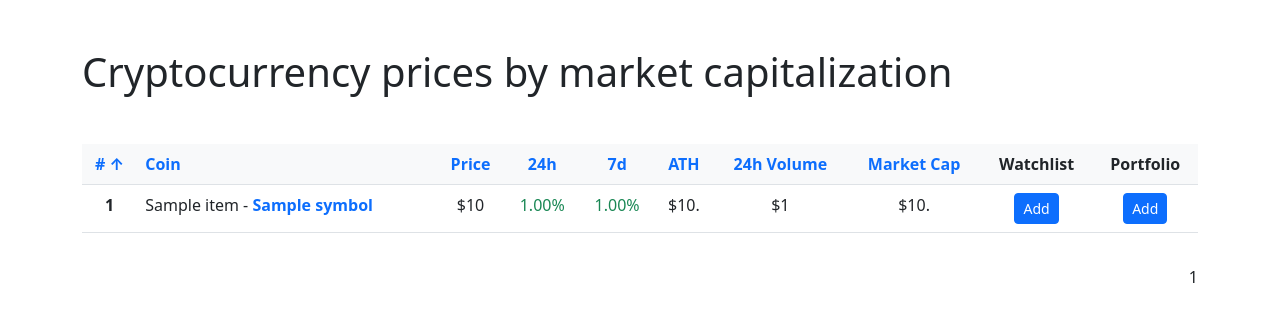
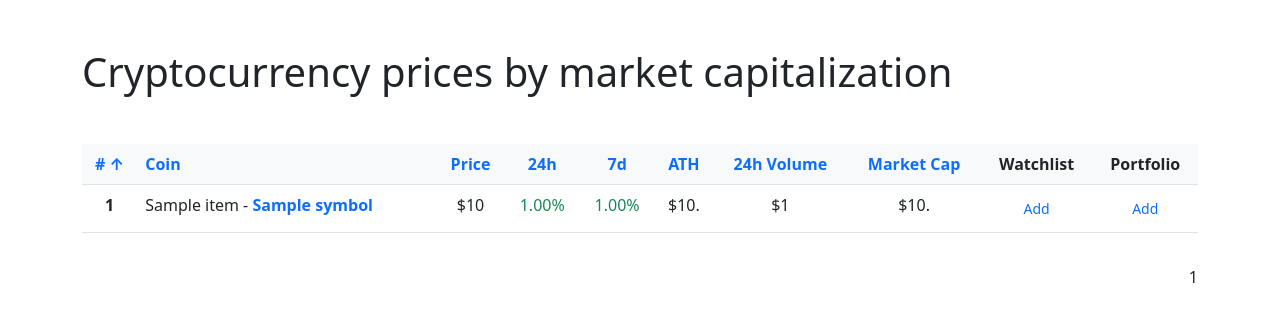
Before and after one commit to leivermoreno/cryptotrack, a Django app: page / in a window 1280 px wide. Shown: the part 56-378 px from the top of the page. Run offline with Django 5.2, Linux system fonts and the light colour scheme; tables that the repository leaves empty hold one stand-in row (values such as "Sample post"); a database or web service that is not in the repository returns one stand-in record (values such as "Sample title"); data that the repository does not hold is empty.

Commit message:
change all buttons style to make them consistent across app

```diff
--- a/coins/templates/coins/partials/coins_table.html
+++ b/coins/templates/coins/partials/coins_table.html
@@ -52,7 +52,7 @@
                 <form action="{% url 'coins:add_remove_to_watchlist' coin.id %}" method="post">
                     {% csrf_token %}
                     <input type="hidden" name="next" value="{{ request.path }}?page={{ page_number }}&sort={{ sort }}&direction={{ direction }}{% if search_query %}&search={{ search_query }}{% endif %}">
-                        <button type="submit" class="btn btn-sm btn-primary {% if is_watchlist or coin.id in user_watchlist %}btn-danger{% else %}btn-primary{% endif %}">
+                        <button type="submit" class="btn btn-sm btn-link text-decoration-none {% if is_watchlist or coin.id in user_watchlist %}text-secondary{% else %}text-primary{% endif %}">
                         {% if is_watchlist or coin.id in user_watchlist %}
                             Remove
                         {% else %}
@@ -61,7 +61,7 @@
                     </button>
                 </form>
             </td>
-            <td><a href="{% url 'portfolio:add_transaction_cg' cg_id=coin.id %}" class="btn btn-sm btn-primary">Add</a></td>
+            <td><a href="{% url 'portfolio:add_transaction_cg' cg_id=coin.id %}" class="btn btn-sm btn-link text-decoration-none">Add</a></td>
         </tr>
     {% endfor %}
     </tbody>
--- a/portfolio/templates/portfolio/overview.html
+++ b/portfolio/templates/portfolio/overview.html
@@ -50,7 +50,7 @@
                     <td>{{ coin.upl|format_amount }} <span class="small {{ coin.upl_percentage|percentage_change_class }}">{{ coin.upl_percentage|format_percentage }}</span></td>
                     <td>{{ coin.allocation_percentage|format_percentage }}</td>
                     <td>
-                        <a href="{% url 'portfolio:add_transaction' coin_id=coin.coin_id %}" class="btn btn-secondary btn-sm">Edit</a>
+                        <a href="{% url 'portfolio:add_transaction' coin_id=coin.coin_id %}" class="btn btn-sm btn-link text-decoration-none">Edit</a>
                     </td>
                 </tr>
             {% endfor %}
--- a/portfolio/templates/portfolio/partials/transactions_table.html
+++ b/portfolio/templates/portfolio/partials/transactions_table.html
@@ -30,13 +30,13 @@
                 <td>{{ tx.created|date:"m-d-y h:i a" }}</td>
                 <td class="d-flex justify-content-evenly">
                     <a href="{% url 'portfolio:edit_transaction' tx.coin.id tx.id %}"
-                       class="btn btn-sm btn-secondary">Edit</a>
+                       class="btn btn-sm btn-link text-decoration-none">Edit</a>
                     <form action="{% url 'portfolio:delete_transaction' coin_id=tx.coin.id transaction_id=tx.id %}"
                           method="post">
                         {% csrf_token %}
                         <input type="hidden" name="next"
                                value="{% if transaction %}{% url 'portfolio:add_transaction' coin_id=tx.coin.id %}{% else %}{{ request.path }}{% endif %}">
-                        <button type="submit" class="btn btn-sm btn-danger">Delete</button>
+                        <button type="submit" class="btn btn-sm btn-link text-danger text-decoration-none">Delete</button>
                     </form>
                 </td>
             </tr>
```
